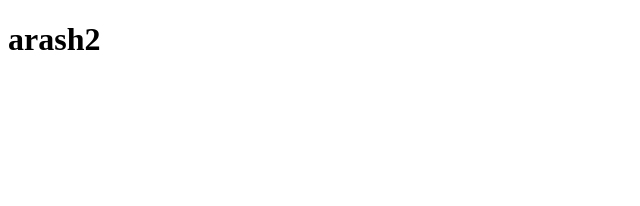
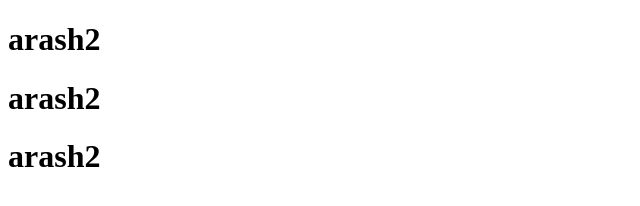
Before and after one commit to a-atashpeykar/git-test, a plain HTML site: page index.html in a window 1280 px wide. Shown: the whole page, without its empty margins (0-640 px from the left). Drawn offline with Linux system fonts and the light colour scheme.

```diff
--- a/index.html
+++ b/index.html
@@ -6,5 +6,7 @@
 </head>
 <body>
     <h1>arash2</h1>
+    <h1>arash2</h1>
+    <h1>arash2</h1>
 </body>
 </html>
```
